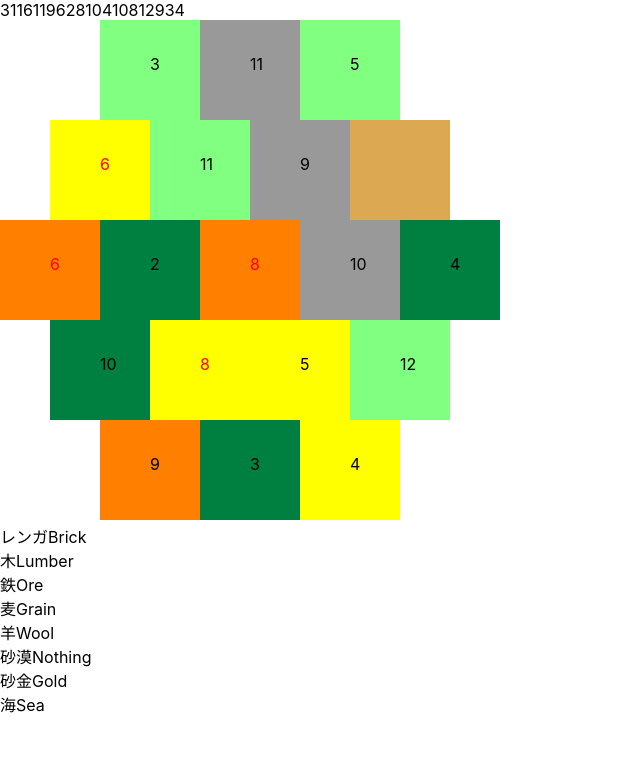
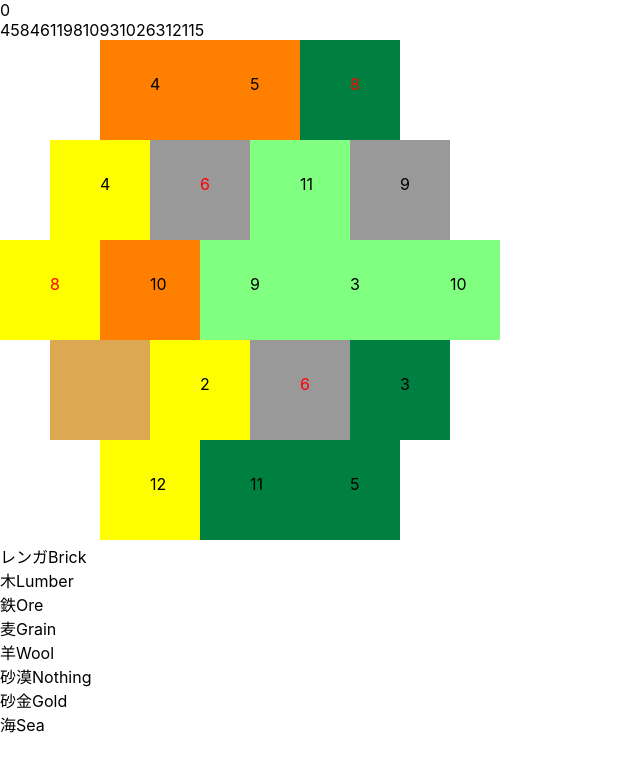
Before and after one commit to ryusei-iki/catangit, a React (Create React App) app: page / in a window 1280 px wide. Shown: the top 772 px of the page, without its empty margins (0-640 px from the left). Built offline with nearby package versions, Linux system fonts and the light colour scheme.

Commit message:
mapNum aut generate

```diff
--- a/src/App.tsx
+++ b/src/App.tsx
@@ -21,7 +21,7 @@ const shuffle = ([...array]) => {
 const sigen_num=[3,4,3,4,4,1]//Brick,Lumber,Ore,Grain,Wool,Nothing
 const sigen: number[] = [];
 const sigenCoordinate=new Array(19)
-const mapNum=[3,4,5,4,5]
+const mapNum=[3,4,5,4,3]
 // alert(sigenCoordinate)
 const imageSize=100
 const haba=[imageSize,imageSize/2,0,imageSize/2,imageSize]
@@ -36,15 +36,19 @@ for (let i=0;i<mapNum.length;i++){
 }
 
 const numArray=[2,3,3,4,4,5,5,6,6,8,8,9,9,10,10,11,11,12]
-const numArrayRandom=shuffle(numArray)
-console.log('numArray')
+// const numArrayRandom=shuffle(numArray)
+// console.log('numArray')
+// alert('numArrayRandom1')
+// alert(numArrayRandom)
+
 // alert('numarray')
-const numArrayRandomMap=new Array(5)
+// const numArrayRandomMap=new Array(5)
 for(let i=0 ;i<6;i++){
   for (let j=0;j<sigen_num[i];j++){
     sigen.push(i)
   }
 }
+// alert(sigen)
 // const sigenRandom=shuffle(sigen)
 // count=0
 // for(let i=0;i<mapNum.length;i++){
@@ -62,72 +66,149 @@ for(let i=0 ;i<6;i++){
 //   }
 // }
 const sigenRandom=shuffle(sigen)
+// alert(sigenRandom)
+// count=0
+// let check=0
+// for(let i=0;i<mapNum.length;i++){
+//   for(let j=0;j<mapNum[i];j++){
+//     if(j==0){
+//       numArrayRandomMap[i]=new Array(mapNum[i])
+//     }
+//     if(sigenRandom[count]==5){
+//       numArrayRandomMap[i][j]=7
+//       check=1
+//     }
+//     else{
+//       numArrayRandomMap[i][j]=numArrayRandom[count-check]
+//     }
+//     count=count+1
+//   }
+// }
+// alert(numArrayRandomMap)
+
+export const App=()=> {
+const [dame,setDame]=useState(0)
+let dame_num=1
+  // console.log('start')
+  const func= ()=>{
+    alert('start')
+    // let numArrayRandomMap=new Array(5)
+    let numArrayRandom=shuffle(numArray)
+
+    while(dame_num!=0){
+      let numArrayRandomMap=new Array(5)
+      let check=0
+      dame_num=0
       count=0
-for(let i=0;i<mapNum.length;i++){
+      numArrayRandom=shuffle(numArray)
+
+      for(let i=0;i<mapNum.length;i++){ //数字番号のランダム生成
         for(let j=0;j<mapNum[i];j++){
           if(j==0){
             numArrayRandomMap[i]=new Array(mapNum[i])
           }
-    if(numArrayRandom[count]==5){
-      //pass
+          if(sigenRandom[count]==5){
+            numArrayRandomMap[i][j]=7
+            check=1
           }
           else{
-      numArrayRandomMap[i][j]=numArrayRandom[count]
+            numArrayRandomMap[i][j]=numArrayRandom[count-check]
           }
           count=count+1
         }
       }
-export const App=()=> {
-const [dame,setDame]=useState(0)
+    for(let i=0;i<mapNum.length;i++){//数字番号のランダム生成で赤が隣り合っているかの判定
+    count=0
+    // console.log(i)
+    for(let j=0;j<mapNum[i];j++){
+      console.log(numArrayRandomMap[i][j])
+      if(numArrayRandomMap[i][j]==6||numArrayRandomMap[i][j]==8){//6か8のとき，隣り合わせチェックが必要なとき
+        if(i<Math.floor(mapNum.length/2)){//半分より上のとき
+          if(j==mapNum[i]-1){//一番右を見ているとき
+            //
+          }
+          else{//一番右以外を見ているとき，隣に数字が有るとき
+              if(numArrayRandomMap[i][j+1]==6||numArrayRandomMap[i][j+1]==8){ //同列の右を見る
+                console.log(111)
+                // setDame((prev)=>prev+1)
+                dame_num=dame_num+1
+              }
+          }
+          if(numArrayRandomMap[i+1][j]==6||numArrayRandomMap[i+1][j]==8){//下の左を見る
+            console.log(222)
+            // setDame((prev)=>prev+1)
+            dame_num=dame_num+1
 
-  console.log('start')
-  useEffect(()=>{
-    // alert('effect')
-    for(let i=0;i<Math.floor(mapNum.length/2);i++){
-    count=0
-    console.log(i)
-    for(let j=0;j<mapNum[i];j++){
-      console.log(j)
-      if(numArrayRandomMap[i][j]==6||numArrayRandomMap[i][j]==8){
-        // console.log('ddd')
-          if(j==mapNum[i]-1){
-            if(numArrayRandomMap[i+1][j]==6||numArrayRandomMap[i+1][j]==8){//下の左を見る
-              console.log(11)
-              setDame((prev)=>prev+1)
           }
           if(numArrayRandomMap[i+1][j+1]==6||numArrayRandomMap[i+1][j+1]==8){//下の右を見る
-              console.log(22)
-              setDame((prev)=>prev+1)
+            console.log(333)
+            // setDame((prev)=>prev+1)
+            dame_num=dame_num+1
 
+          }
+        }
+        else if(i==mapNum.length-1){//一番下のとき
+          if(numArrayRandomMap[i][j+1]==6||numArrayRandomMap[i][j+1]==8){ //同列の右を見る
+            console.log(111)
+            // setDame((prev)=>prev+1)
+            dame_num=dame_num+1
+
+          }
+        }
+        else{//半分より下のとき
+          if(j==mapNum[i]-1){//一番右を見ているとき
+            if(numArrayRandomMap[i+1][j-1]==6||numArrayRandomMap[i+1][j-1]==8){//下の左を見る
+              console.log(222)
+              // setDame((prev)=>prev+1)
+              dame_num=dame_num+1
+            }
+          }
+          else if(j==0){
+            if(numArrayRandomMap[i+1][j]==6||numArrayRandomMap[i+1][j]==8){//下の右を見る
+              console.log(333)
+              // setDame((prev)=>prev+1)
+              dame_num=dame_num+1
+            }
+            if(numArrayRandomMap[i][j+1]==6||numArrayRandomMap[i][j+1]==8){ //同列の右を見る
+              console.log(111)
+                  // setDame((prev)=>prev+1)
+                  dame_num=dame_num+1
                 }
           }
           else{
           if(numArrayRandomMap[i][j+1]==6||numArrayRandomMap[i][j+1]==8){ //同列の右を見る
-              console.log(33)
-              setDame((prev)=>prev+1)
-
-
+            console.log(111)
+                // setDame((prev)=>prev+1)
+                dame_num=dame_num+1
               }
-            if(numArrayRandomMap[i+1][j]==6||numArrayRandomMap[i+1][j]==8){//下の左を見る
-              console.log(44)
-              setDame((prev)=>prev+1)
-
+              if(numArrayRandomMap[i+1][j-1]==6||numArrayRandomMap[i+1][j-1]==8){//下の左を見る
+                console.log(222)
+                // setDame((prev)=>prev+1)
+                dame_num=dame_num+1
               }
-            if(numArrayRandomMap[i+1][j+1]==6||numArrayRandomMap[i+1][j+1]==8){//下の右を見る
-              console.log(55)
-              setDame((prev)=>prev+1)
+              if(numArrayRandomMap[i+1][j]==6||numArrayRandomMap[i+1][j]==8){//下の右を見る
+                console.log(333)
+                // setDame((prev)=>prev+1)
+                dame_num=dame_num+1
+              }
+            }
+        }
 
         }
       }
     }
+    // alert(dame_num)
+    // dame_num=0
   }
-    }},[])
+  return numArrayRandom
+  }
+  let numArrayRandom=func()
 
   let tobasu=0
   return (
     <>
-    {/* <div>{dame}</div> */}
-    <div>{numArrayRandomMap}</div>
+    <div>{dame}</div>
+    <div>{numArrayRandom}</div>
         <svg width={imageSize*5} height={imageSize*5}>
   {sigenRandom.map((sigen,index)=>{return <><image xlinkHref={svgList[sigen]} x={sigenCoordinate[index][0]}y={sigenCoordinate[index][1]}/>
 
```
Lines whose indentation alone changed are shown as unchanged.
